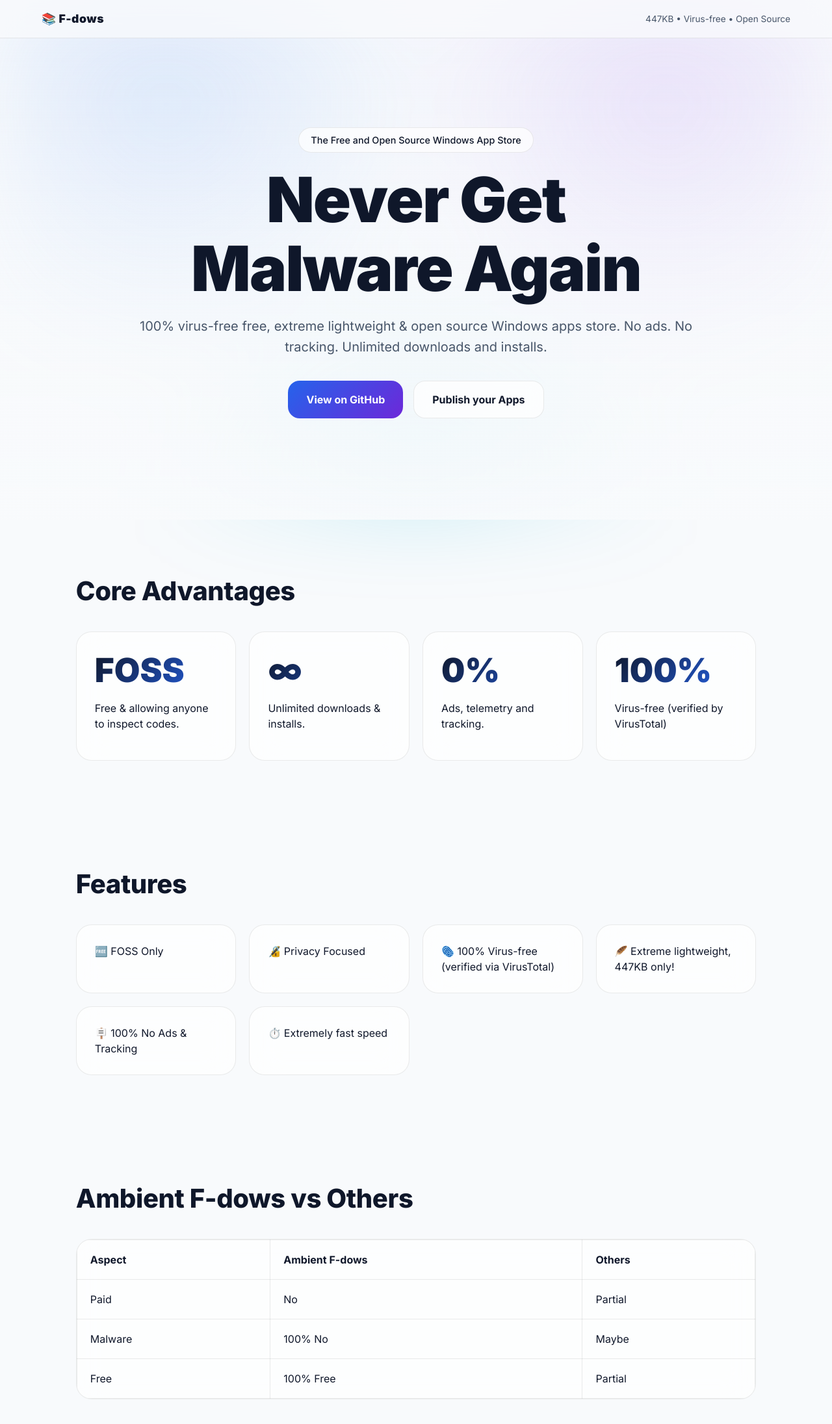
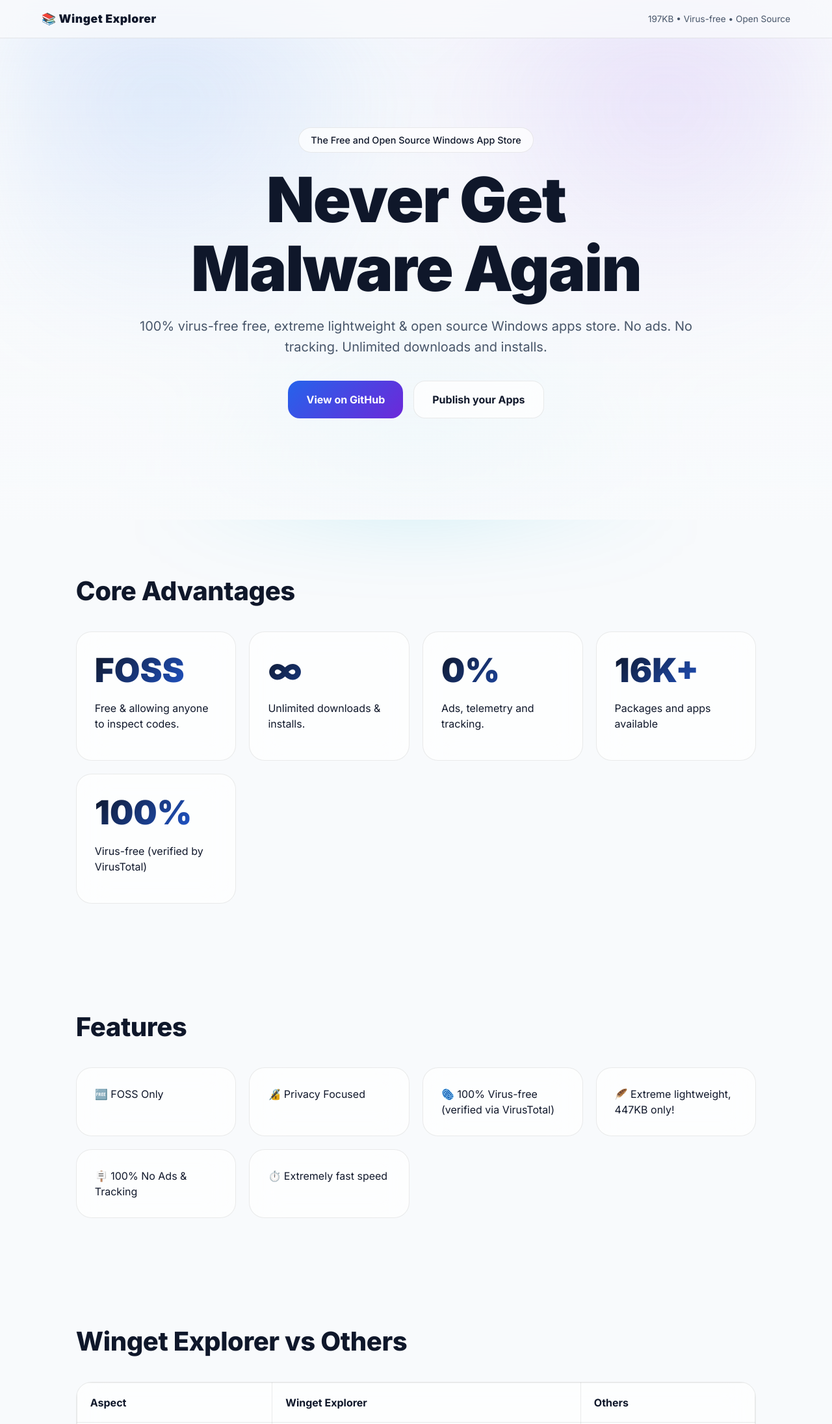
Before and after one commit to techambient/F-dows, a plain HTML site: page index.html in a window 1280 px wide. Shown: the top 2192 px of the page at 65% size. Drawn offline with Linux system fonts and the light colour scheme.

Commit message:
Rename F-dows to Winget Explorer in index.html

```diff
--- a/index.html
+++ b/index.html
@@ -3,7 +3,7 @@
 <head>
 <meta charset="utf-8">
 <meta name="viewport" content="width=device-width, initial-scale=1.0, viewport-fit=cover">
-<title>Ambient F-dows — The Free and Open Source Windows App Store</title>
+<title>Winget Explorer (formerly F-dows) — The Free and Open Source Windows App Store</title>
 <link href="https://fonts.googleapis.com/css2?family=Inter:wght@300;400;500;600;700;800;900&display=swap" rel="stylesheet">
 <style>
 :root {
@@ -347,8 +347,8 @@ footer {
 <body>
 
 <nav>
-<div class="logo">📚 F-dows</div>
-<div class="nav-tag">447KB • Virus-free • Open Source</div>
+<div class="logo">📚 Winget Explorer</div>
+<div class="nav-tag">197KB • Virus-free • Open Source</div>
 </nav>
 
 <div id="site">
@@ -371,6 +371,7 @@ footer {
 <div class="card"><div class="metric">FOSS</div><p>Free & allowing anyone to inspect codes.</p></div>
 <div class="card"><div class="metric">∞</div><p>Unlimited downloads & installs.</p></div>
 <div class="card"><div class="metric">0%</div><p>Ads, telemetry and tracking.</p></div>
+<div class="card"><div class="metric">16K+</div><p>Packages and apps available</p></div>
 <div class="card"><div class="metric">100%</div><p>Virus-free (verified by VirusTotal)</p></div>
 </div>
 </section>
@@ -388,11 +389,11 @@ footer {
 </section>
 
 <section>
-<h2 class="title">Ambient F-dows vs Others</h2>
+<h2 class="title">Winget Explorer vs Others</h2>
 <div class="table-container">
 <table>
 <thead>
-<tr><th>Aspect</th><th>Ambient F-dows</th><th>Others</th></tr>
+<tr><th>Aspect</th><th>Winget Explorer</th><th>Others</th></tr>
 </thead>
 <tbody>
 <tr><td>Paid</td><td>No</td><td>Partial</td></tr>
@@ -411,7 +412,7 @@ footer {
 </section>
 
 <footer>
-Ambient F-dows • GPL-v3 Licensed • Ambient Technologies (techambient)
+Winget Explorer (formerly F-dows) • GPL-v3 Licensed • Ambient Technologies (techambient)
 </footer>
 </div>
 
```
